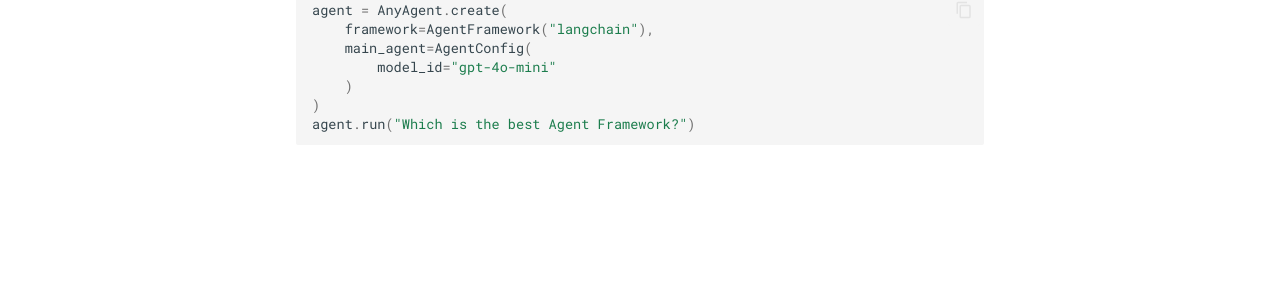
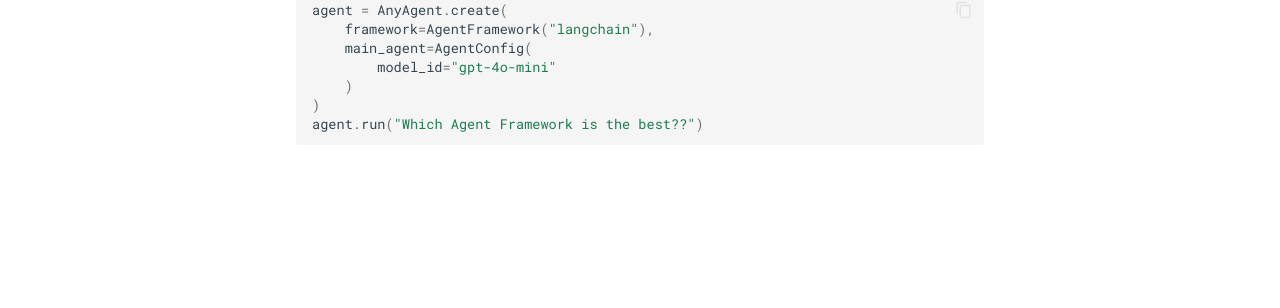
Before and after one commit to therealtimex/any-agent, an MkDocs documentation site: the page built from docs/frameworks.md, in a window 1280 px wide. Shown: the part 516-824 px from the top of the page. Built offline with MkDocs 1.6.1 and Material for MkDocs 9.7.7, drawn with Linux system fonts in a browser that asks for light colours; comment, search, counter and statistics services are not loaded.

Commit message:
docs: Update example question

````diff
--- a/docs/frameworks.md
+++ b/docs/frameworks.md
@@ -20,7 +20,7 @@
             model_id="gpt-4o-mini"
         )
     )
-    agent.run("Which is the best Agent Framework?")
+    agent.run("Which Agent Framework is the best??")
     ```
 
 === "🗂️ LlamaIndex 🦙"
@@ -34,7 +34,7 @@
             model_id="gpt-4o-mini"
         )
     )
-    agent.run("Which is the best Agent Framework?")
+    agent.run("Which Agent Framework is the best??")
     ```
 
 === "OpenAI Agents"
@@ -48,7 +48,7 @@
             model_id="gpt-4o-mini"
         )
     )
-    agent.run("Which is the best Agent Framework?")
+    agent.run("Which Agent Framework is the best??")
     ```
 
 === "🤗 smolagents"
@@ -62,5 +62,5 @@
             model_id="gpt-4o-mini"
         )
     )
-    agent.run("Which is the best Agent Framework?")
+    agent.run("Which Agent Framework is the best??")
     ```
````
Also changed, not shown: README.md (+1 -1 lines), docs/index.md (+2 -2 lines).
